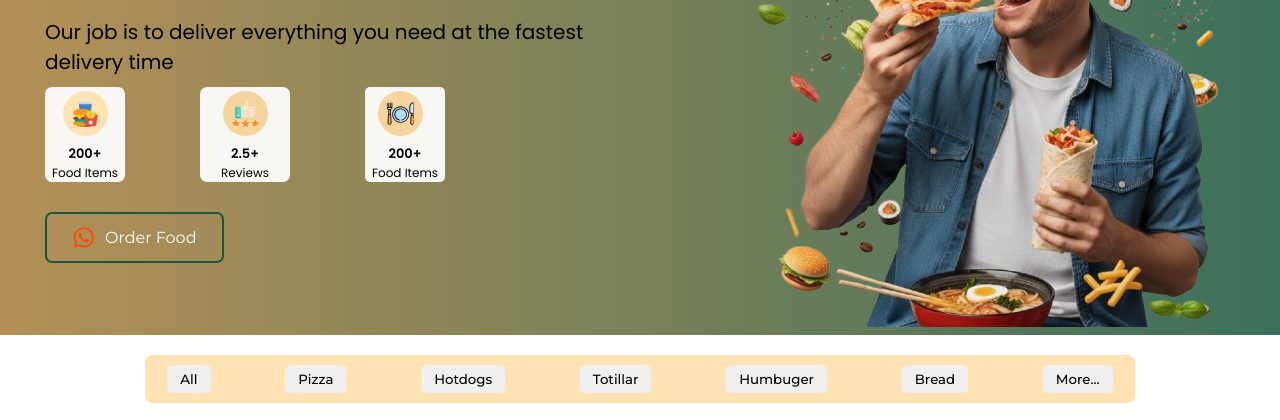
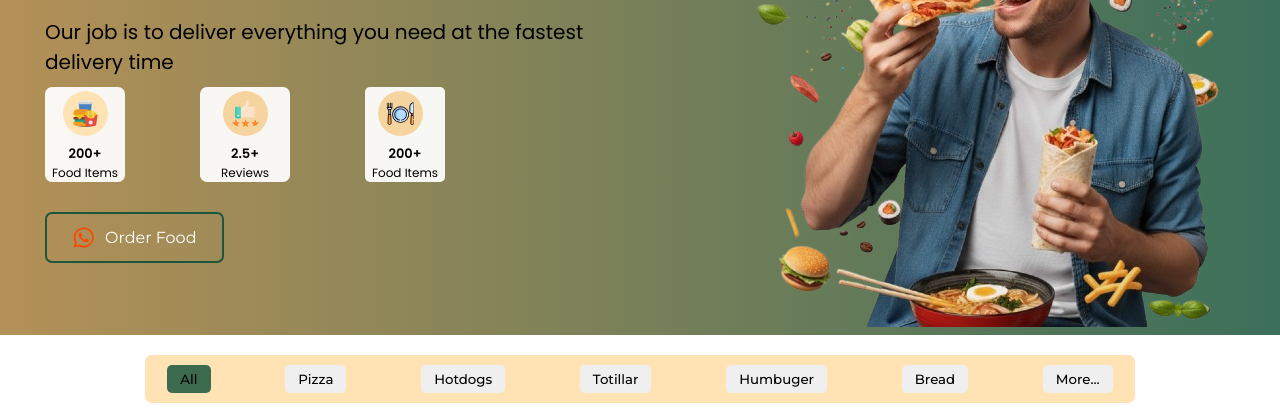
Before and after one commit to DevKin1/GourmetGo, a plain HTML site: page index.html in a window 1280 px wide. Shown: the part 332-752 px from the top of the page. Drawn offline with Linux system fonts and the light colour scheme.

Commit message:
all action

```diff
--- a/style.css
+++ b/style.css
@@ -178,10 +178,7 @@ a{
   /* margin-top: 10px; */
 }
 .about_box_conatainer{
-  /* border: 1px solid red; */
   margin-top: 25px;
-  /* width: 100%; */
-  /* max-width: 1300px; */
   display: flex;
   justify-content: space-around;
 }
@@ -369,36 +366,15 @@ a{
   max-width: 1100px;
   margin: 0 auto;
   margin-top: 20px;
-  /* border: 1px solid yellow; */
+}
+.all-btn{
+  background: rgba(21, 83, 58, 0.836);
 }
 .categories-container{
   width: 100%;
   max-width: 90%;
   border-radius: 7px;
   display: flex;
-
-
-
-
-
-
-
-
-
-
-
-
-
-
-
-
-
-
-
-
-
-
-
   justify-content: space-around;
   padding: 10px 0;
   overflow-x: auto;
```
